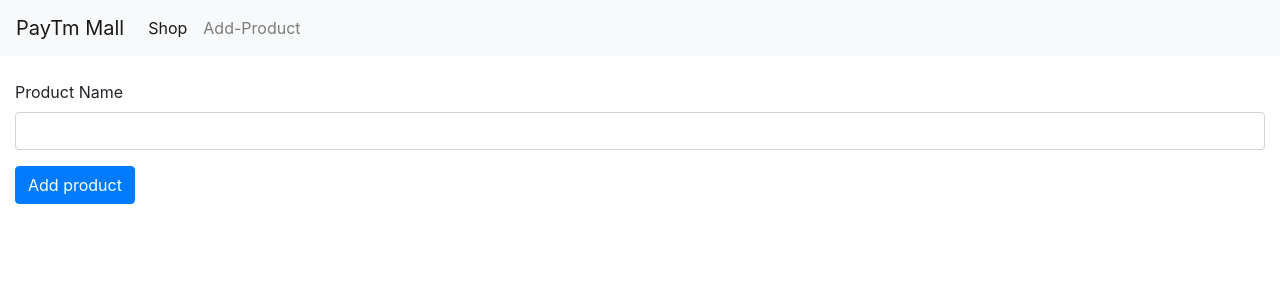
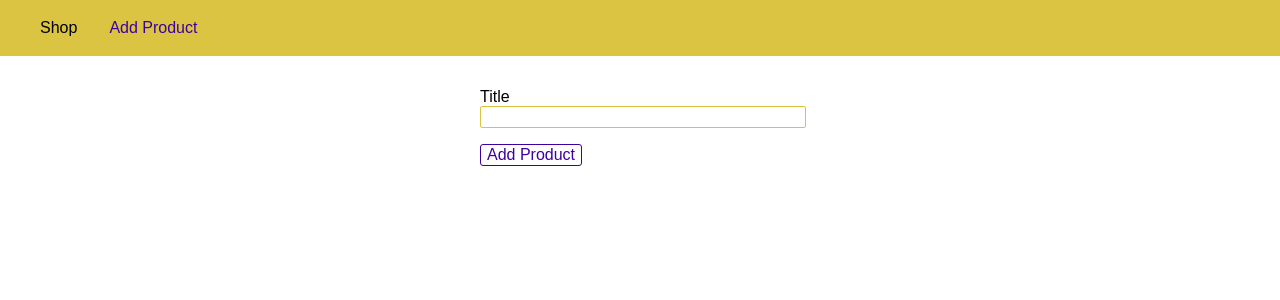
Before and after one commit to raghavddps2/Learning-NodeJs, a Node server app: page /admin/add-product in a window 1280 px wide; the page is wider, and only the part inside the window is pictured. Shown: the top 300 px of that part. Run offline with Node 20, Linux system fonts and the light colour scheme.

Commit message:
Adding changes

```diff
--- a/FifthModule/app3.js
+++ b/FifthModule/app3.js
@@ -3,10 +3,12 @@
 const bodyParser =require('body-parser');
 const app = express();
 
+const rootDir = require('./util/path');
+
 const adminRoutes = require('./routes/admin'); //Just importing the rotes we created.
 const shopRoutes = require('./routes/shop');
 app.use(bodyParser.urlencoded({extended: false}));
-
+app.use(express.static(path.join(__dirname,'public')));
 
 //This will parse the url sent.
 app.use('/admin',adminRoutes); //Just directly using like a function.
@@ -15,7 +17,7 @@
 //admin/add-product ==> GET
 //admin/product ==>POST
 app.use((req,res,next)=>{
-    res.status(404).sendFile(path.join(__dirname,'views','404.html')); //We  can even et the status code.
+    res.status(404).sendFile(path.join(rootDir,'views','404.html')); //We  can even et the status code.
 })
 
 app.listen(3000);
--- /dev/null
+++ b/FifthModule/public/css/product.css
@@ -0,0 +1,82 @@
+body {
+    padding: 0;
+    margin: 0;
+    font-family: sans-serif;
+}
+
+main {
+    padding: 1rem;
+}
+
+.main-header {
+    width: 100%;
+    height: 3.5rem;
+    background-color: #dbc441;
+    padding: 0 1.5rem;
+}
+
+.main-header__nav {
+    height: 100%;
+    display: flex;
+    align-items: center;
+}
+
+.main-header__item-list {
+    list-style: none;
+    margin: 0;
+    padding: 0;
+    display: flex;
+}
+
+.main-header__item {
+    margin: 0 1rem;
+    padding: 0;
+}
+
+.main-header__item a {
+    text-decoration: none;
+    color: black;
+}
+
+.main-header__item a:hover,
+.main-header__item a:active,
+.main-header__item a.active {
+    color: #3e00a1;
+}
+
+.product-form {
+    width: 20rem;
+    max-width: 90%;
+    margin: auto;
+}
+
+.form-control {
+    margin: 1rem 0;
+}
+
+.form-control label,
+.form-control input {
+    display: block;
+    width: 100%;
+}
+
+.form-control input {
+    border: 1px solid #dbc441;
+    font: inherit;
+    border-radius: 2px;
+}
+
+button {
+    font: inherit;
+    border: 1px solid #3e00a1;
+    color: #3e00a1;
+    background: white;
+    border-radius: 3px;
+    cursor: pointer;
+}
+
+button:hover,
+button:active {
+    background-color: #3e00a1;
+    color: white;
+}
--- a/FifthModule/views/add-product.html
+++ b/FifthModule/views/add-product.html
@@ -1,39 +1,34 @@
 <!DOCTYPE html>
-<html>
+<html lang="en">
+
 <head>
-    <meta charset="utf-8">
-    <meta http-equiv="X-UA-Compatible" content="IE=edge">
-    <title>Shopping here.</title>
-    <meta name="viewport" content="width=device-width, initial-scale=1">
-    <link rel="stylesheet" href="https://stackpath.bootstrapcdn.com/bootstrap/4.3.1/css/bootstrap.min.css" integrity="sha384-ggOyR0iXCbMQv3Xipma34MD+dH/1fQ784/j6cY/iJTQUOhcWr7x9JvoRxT2MZw1T" crossorigin="anonymous">
-    <script src="https://code.jquery.com/jquery-3.3.1.slim.min.js" integrity="sha384-q8i/X+965DzO0rT7abK41JStQIAqVgRVzpbzo5smXKp4YfRvH+8abtTE1Pi6jizo" crossorigin="anonymous"></script>
-    <script src="https://cdnjs.cloudflare.com/ajax/libs/popper.js/1.14.7/umd/popper.min.js" integrity="sha384-UO2eT0CpHqdSJQ6hJty5KVphtPhzWj9WO1clHTMGa3JDZwrnQq4sF86dIHNDz0W1" crossorigin="anonymous"></script>
-    <script src="https://stackpath.bootstrapcdn.com/bootstrap/4.3.1/js/bootstrap.min.js" integrity="sha384-JjSmVgyd0p3pXB1rRibZUAYoIIy6OrQ6VrjIEaFf/nJGzIxFDsf4x0xIM+B07jRM" crossorigin="anonymous"></script>
+    <meta charset="UTF-8">
+    <meta name="viewport" content="width=device-width, initial-scale=1.0">
+    <meta http-equiv="X-UA-Compatible" content="ie=edge">
+    <title>Add Product</title>
+    <link rel="stylesheet" href="/css/product.css"
 </head>
+
 <body>
-    <nav class="navbar navbar-expand-lg navbar-light bg-light">
-        <a class="navbar-brand" href="#">PayTm Mall</a>
-        <button class="navbar-toggler" type="button" data-toggle="collapse" data-target="#navbarNav" aria-controls="navbarNav" aria-expanded="false" aria-label="Toggle navigation">
-          <span class="navbar-toggler-icon"></span>
-        </button>
-        <div class="collapse navbar-collapse" id="navbarNav">
-          <ul class="navbar-nav">
-            <li class="nav-item active">
-              <a class="nav-link" href="/">Shop <span class="sr-only"></span></a>
-            </li>
-            <li class="nav-item">
-              <a class="nav-link" href="/add-product">Add-Product</a>
-            </li>
+    <header class="main-header">
+        <nav class="main-header__nav">
+            <ul class="main-header__item-list">
+                <li class="main-header__item"><a href="/">Shop</a></li>
+                <li class="main-header__item"><a class="active" href="/admin/add-product">Add Product</a></li>
+            </ul>
+        </nav>
+    </header>
 
-          </ul>
-        </div>
-      </nav><br>
-      <form action="./add-product" method="POST" class="container-fluid">
-        <div class="form-group">
-          <label for="email">Product Name</label>
-          <input type="text" name="title"class="form-control" id="product">
-        </div>
-        <button type="submit" class="btn btn-primary">Add product</button>
-      </form>
+    <main>
+        <form class="product-form" action="/admin/add-product" method="POST">
+            <div class="form-control">
+                <label for="title">Title</label>
+                <input type="text" name="title" id="title">
+            </div>
+
+            <button type="submit">Add Product</button>
+        </form>
+    </main>
 </body>
+
 </html>
```
Also changed, not shown: FifthModule/public/css/main.css (added, +45 -0 lines), FifthModule/views/404.html (+18 -32 lines), FifthModule/views/shop.html (+21 -31 lines).
